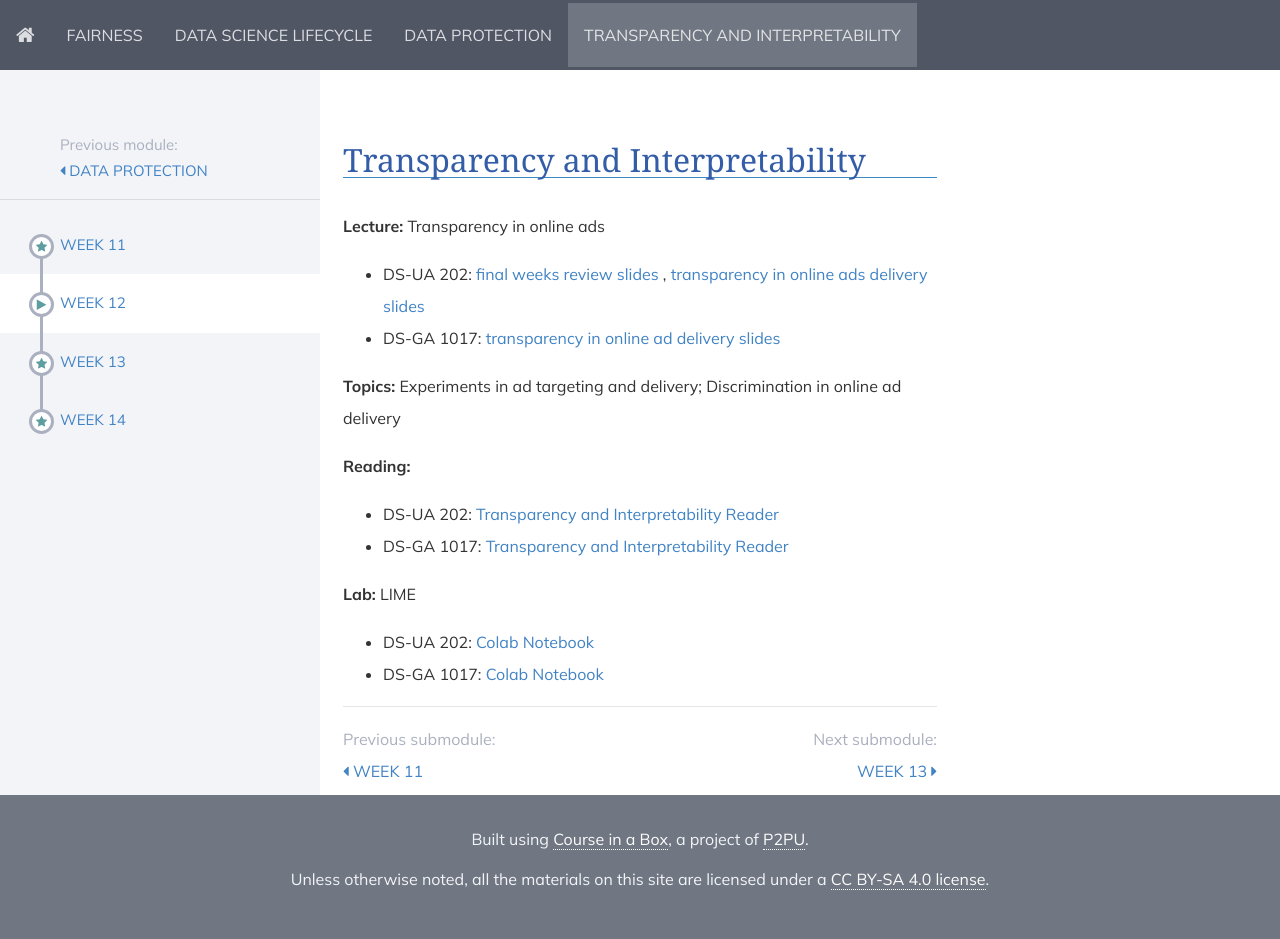
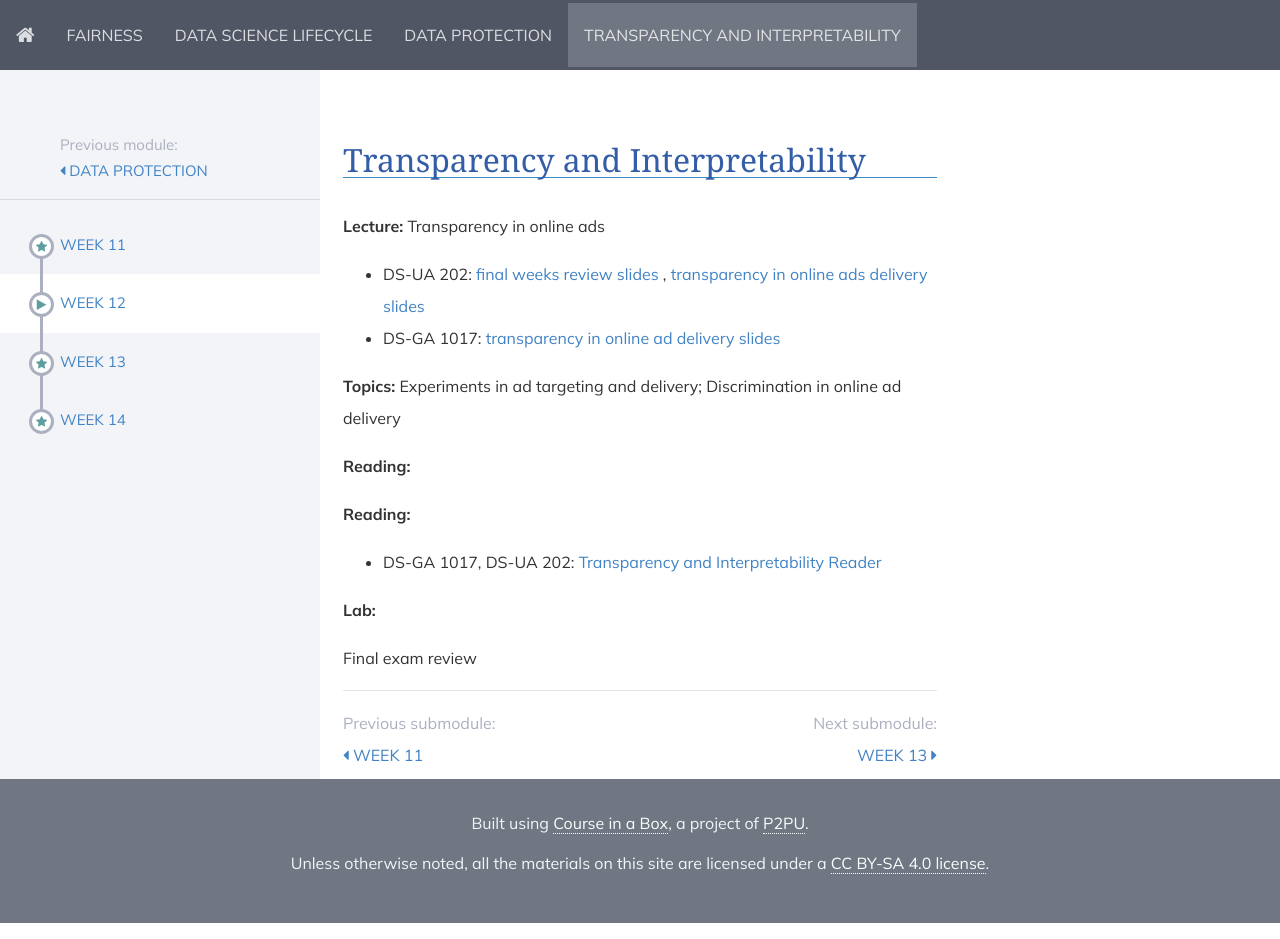
Before and after one commit to DataResponsibly/rds24, a Jekyll site: the page built from modules/transparency_and_interpretability/_posts/2000-01-02-week12.md, in a window 1280 px wide. Built offline with Jekyll 4.4.1, drawn with Linux system fonts in a browser that asks for light colours; nearby versions of some CDN libraries.

Commit message:
Update 2000-01-02-week12.md

```diff
--- a/modules/transparency_and_interpretability/_posts/2000-01-02-week12.md
+++ b/modules/transparency_and_interpretability/_posts/2000-01-02-week12.md
@@ -17,14 +17,11 @@ title: Week 12
 
 **Reading:**
 
-* DS-UA 202: [Transparency and Interpretability Reader]()
-<!-- (../../../assets/transparency_reader_ua202_2022.pdf) -->
-* DS-GA 1017: [Transparency and Interpretability Reader]()
-<!-- (../../../assets/transparency_reader.pdf) -->
+**Reading:**
 
-**Lab:** LIME
+<!-- * DS-UA 202: [Transparency and Interpretability Reader](../../../assets/transparency_reader_ua202_2022.pdf) -->
+* DS-GA 1017, DS-UA 202: [Transparency and Interpretability Reader](../../../assets/transparency_reader_2023.pdf)
 
-* DS-UA 202: [Colab Notebook]()
-<!-- (https://colab.research.google.com/drive/1iFknQx341nMZ63dnrBwwIoeIR_n0UOrR?usp=sharing) -->
-* DS-GA 1017: [Colab Notebook]()
-<!-- (https://colab.research.google.com/drive/11aEWEwpOfywZH_AD1qr3p1Crd_YEnSiB?usp=sharing) -->
+**Lab:**
+
+Final exam review
```
